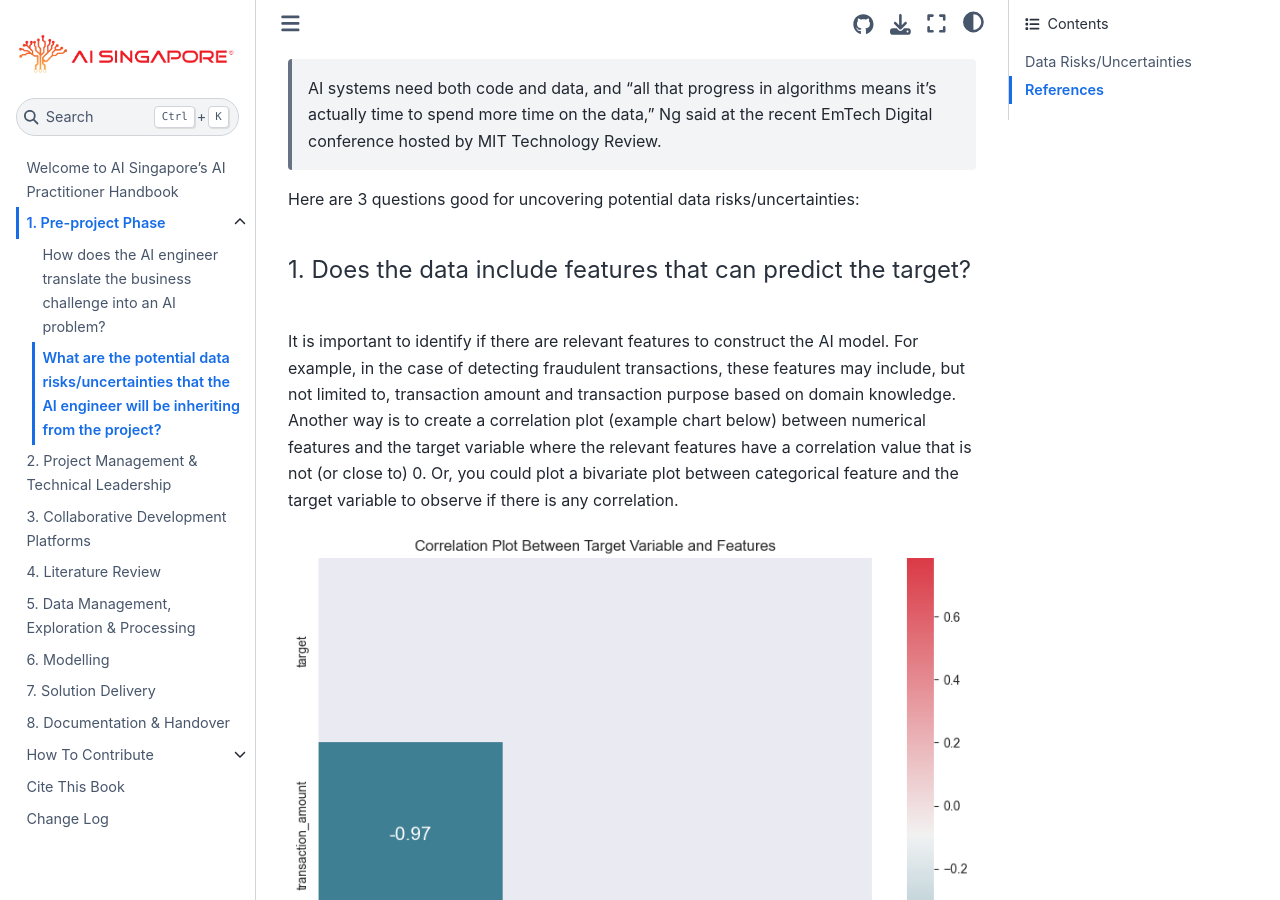
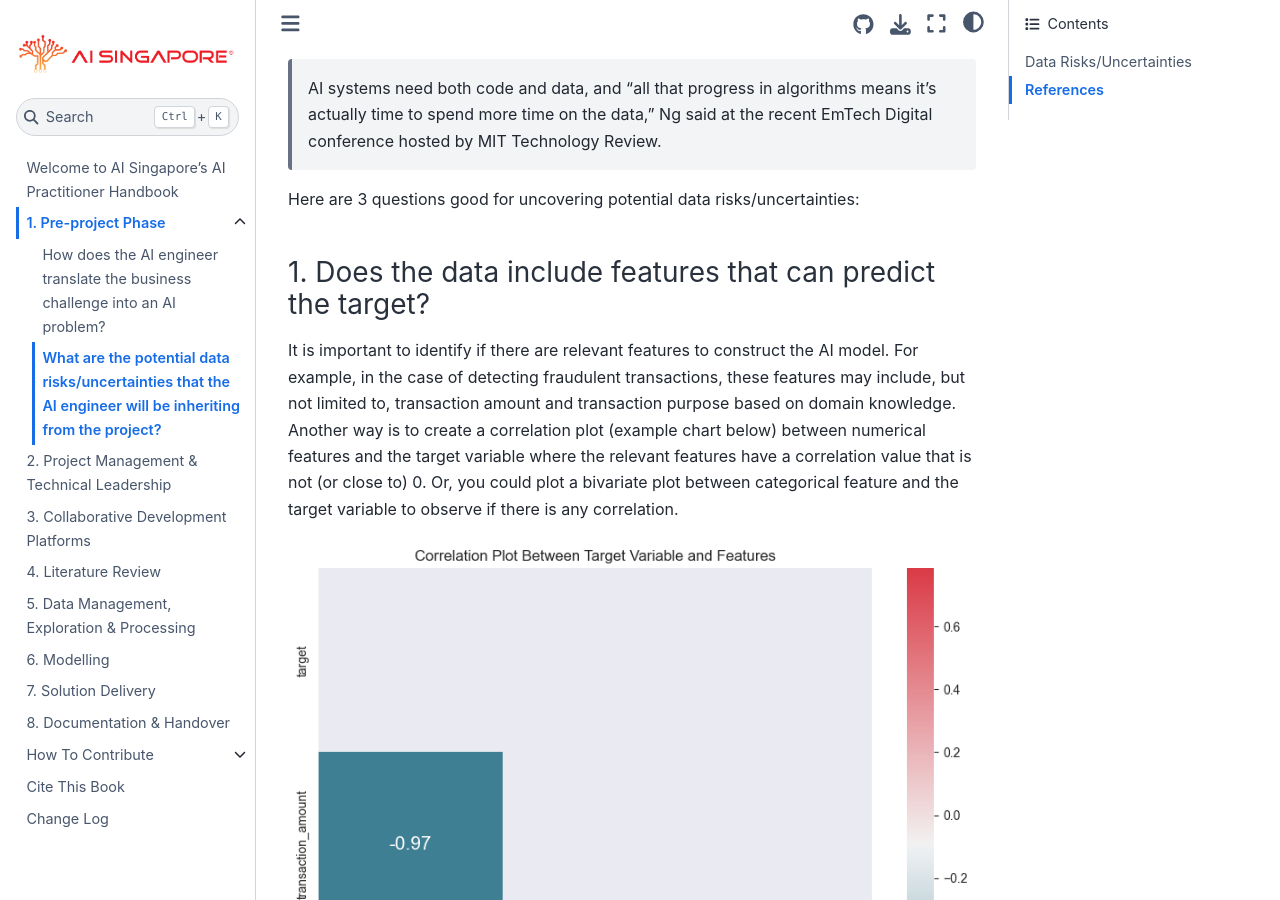
Before and after one commit to aisingapore/ai-practitioner-handbook, a Jupyter Book: the page built from book/1-pre-project-phase/data_risk_uncertainties.md, in a window 1280 px wide and 900 px high, scrolled down 556 px. Built offline with Jupyter Book 1.0.4 settings and Sphinx 7.4.7 and the Sphinx Book theme 1.1.4, drawn with Linux system fonts in a browser that asks for light colours.

Commit message:
Changeed header level

```diff
--- a/book/1-pre-project-phase/data_risk_uncertainties.md
+++ b/book/1-pre-project-phase/data_risk_uncertainties.md
@@ -11,19 +11,19 @@
 
 Here are 3 questions good for uncovering potential data risks/uncertainties:
 
-#### 1. Does the data include features that can predict the target?
+### 1. Does the data include features that can predict the target?
 
 It is important to identify if there are relevant features to construct the AI model. For example, in the case of detecting fraudulent transactions, these features may include, but not limited to, transaction amount and transaction purpose based on domain knowledge. Another way is to create a correlation plot (example chart below) between numerical features and the target variable where the relevant features have a correlation value that is not (or close to) 0. Or, you could plot a bivariate plot between categorical feature and the target variable to observe if there is any correlation.
 
 ![Corrplot](../assets/images/charts/corrplot_chart.png)
 
-#### 2. Do you have the label data?
+### 2. Do you have the label data?
 
 Having labels is not sufficient if the label proportion is imbalanced. This would result in training an AI model biased towards the majority class. This is because the AI model is trained on limited examples to identify the minority class. But, if it is a regression target, it is ideal to have different ranges of values. You want to avoid training a regression model on the data that has clear discrete values (in the chart below). For examples, if you observe the target variable centres around 1 or 2 values such as 5 or 10, then it would be better to treat the variable as a categorical one.
 
 ![Discreteplot](../assets/images/charts/discreteplot_chart.png)
 
-#### 3. Do you have the correct granularity of the data?
+### 3. Do you have the correct granularity of the data?
 
 It is critical to ensure that the training data and production data share the same level of granularity (e.g. hourly, daily, weekly, monthly or yearly) as what your sponsor expects in prediction. So if the sponsor expects the prediction on an hourly basis and the sponsor collects the data daily, then it will not be possible to build such an AI model to produce a granular prediction based on aggregated data. It is also worthy to note that if expected prediction is at a higher or similar granularity as the training or production data, then it is possible to build an AI model.
 
```
